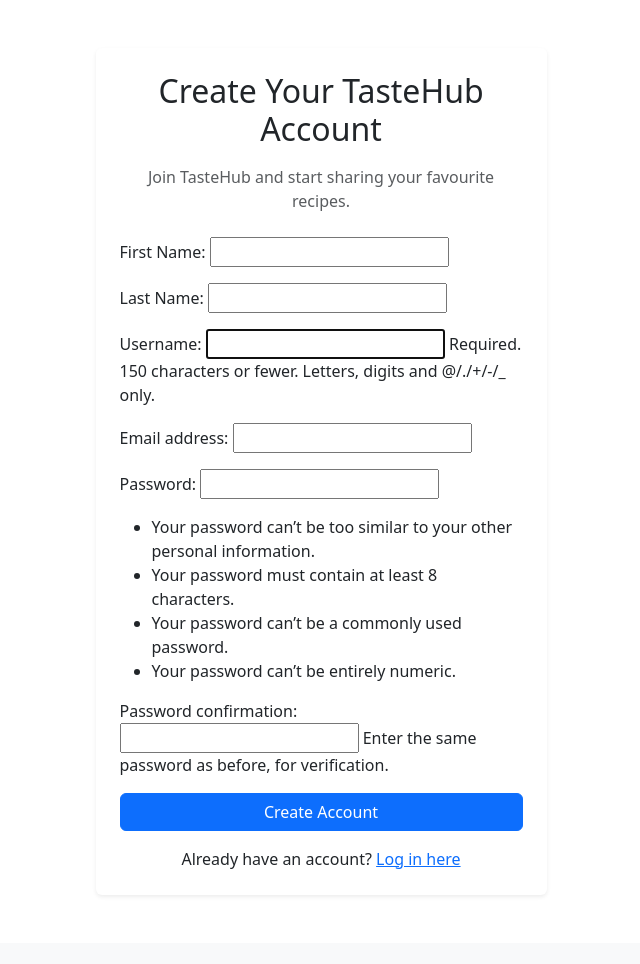
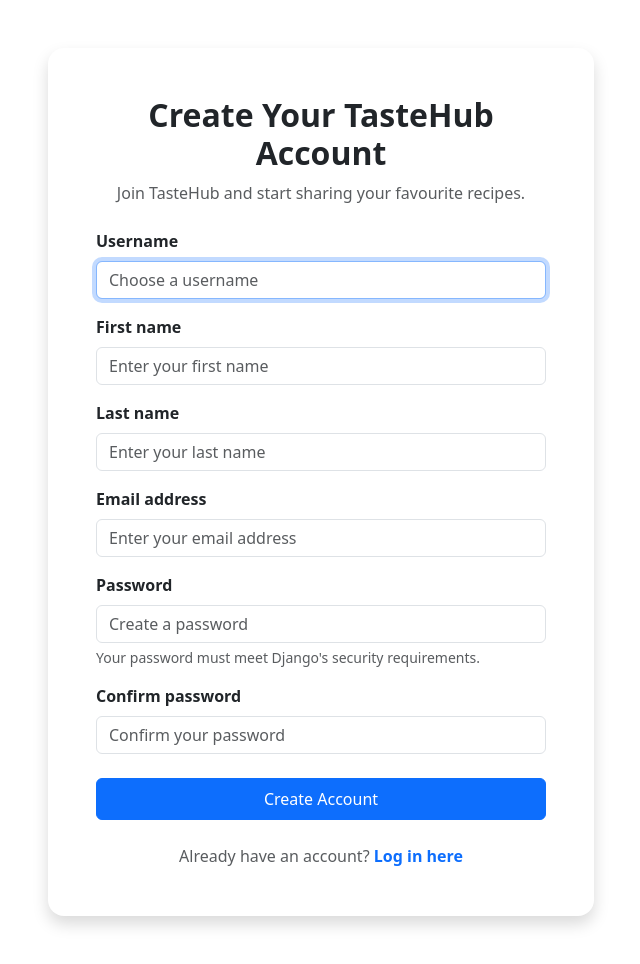
Before and after one commit to jmichael2025/TasteHub, a Django app: page /register/ in a window 1280 px wide. Shown: the part 56-1020 px from the top of the page, without its empty margins (319-959 px from the left). Before the commit the page ends 925 px from the top, so only its background shows below. Run offline with Django 5.2, Linux system fonts and the light colour scheme.

Commit message:
Style authentication and recipe forms

```diff
--- a/config/urls.py
+++ b/config/urls.py
@@ -16,9 +16,15 @@ Including another URLconf
 """
 from django.contrib import admin
 from django.urls import include, path
+from django.contrib.auth import views as auth_views
+from recipes.forms import LoginForm
 
 urlpatterns = [
     path('admin/', admin.site.urls),
+    path('accounts/login/', auth_views.LoginView.as_view(
+        authentication_form=LoginForm),
+        name='login'),
+
     path('accounts/', include('django.contrib.auth.urls')),
     path('', include('recipes.urls')),
 ]
--- a/recipes/forms.py
+++ b/recipes/forms.py
@@ -1,8 +1,10 @@
 from django import forms
-from django.contrib.auth.forms import UserCreationForm
+from django.contrib.auth.forms import UserCreationForm, AuthenticationForm
 from django.contrib.auth.models import User
+from .models import Recipe
 
 class RegisterForm(UserCreationForm):
+
     first_name = forms.CharField(
         max_length=150,
         required=True,
@@ -29,3 +31,91 @@ class RegisterForm(UserCreationForm):
                   'password1',
                   'password2'
                   ]
+
+    def __init__(self, *args, **kwargs):
+        super().__init__(*args, **kwargs)
+
+        self.fields["username"].widget.attrs.update({
+            "class": "form-control w-100",
+            "placeholder": "Choose a username"
+        })
+
+        self.fields["first_name"].widget.attrs.update({
+            "class": "form-control w-100",
+            "placeholder": "Enter your first name"
+        })
+
+        self.fields["last_name"].widget.attrs.update({
+            "class": "form-control",
+            "placeholder": "Enter your last name"
+        })
+
+        self.fields["email"].widget.attrs.update({
+            "class": "form-control w-100",
+            "placeholder": "Enter your email address"
+        })
+
+        self.fields["password1"].widget.attrs.update({
+            "class": "form-control w-100",
+            "placeholder": "Create a password"
+        })
+
+        self.fields["password2"].widget.attrs.update({
+            "class": "form-control w-100",
+            "placeholder": "Confirm your password"
+        })
+
+class RecipeForm(forms.ModelForm):
+    class Meta:
+        model = Recipe
+        fields = ['name',
+                  'description',
+                  'ingredients',
+                  'instructions',
+                  'category'
+                  ]
+
+    def __init__(self, *args, **kwargs):
+        super().__init__(*args, **kwargs)
+
+        self.fields["name"].widget.attrs.update({
+            "class": "form-control",
+            "placeholder": "Enter recipe name"
+        })
+
+        self.fields["description"].widget.attrs.update({
+            "class": "form-control",
+            "rows": 3,
+            "placeholder": "Describe your recipe"
+        })
+
+        self.fields["ingredients"].widget.attrs.update({
+            "class": "form-control",
+            "rows": 5,
+            "placeholder": "List the ingredients"
+        })
+
+        self.fields["instructions"].widget.attrs.update({
+            "class": "form-control",
+            "rows": 6,
+            "placeholder": "Describe how to prepare the recipe"
+        })
+
+        self.fields["category"].widget.attrs.update({
+            "class": "form-select"
+        })
+
+class LoginForm(AuthenticationForm):
+
+    def __init__(self, *args, **kwargs):
+        super().__init__(*args, **kwargs)
+
+        self.fields["username"].widget.attrs.update({
+            "class": "form-control",
+            "placeholder": "Enter your username"
+        })
+
+        self.fields["password"].widget.attrs.update({
+            "class": "form-control",
+            "placeholder": "Enter your password"
+        })
--- a/recipes/templates/registration/register.html
+++ b/recipes/templates/registration/register.html
@@ -5,13 +5,17 @@
 {% block content %}
 
 <div class="container py-5">
+
     <div class="row justify-content-center">
-        <div class="col-md-6 col-lg-5">
+        <div class="col-md-7 col-lg-6">
 
-            <div class="card shadow-sm border-0">
-                <div class="card-body p-4">
+            <div class="card shadow border-0 rounded-4">
 
-                    <h2 class="text-center mb-3">Create Your TasteHub Account</h2>
+                <div class="card-body p-4 p-md-5">
+
+                    <h2 class="text-center fw-bold mb-2">
+                        Create Your TasteHub Account
+                    </h2>
 
                     <p class="text-center text-muted mb-4">
                         Join TasteHub and start sharing your favourite recipes.
@@ -20,23 +24,131 @@
                     <form method="post">
                         {% csrf_token %}
 
-                        {{ form.as_p }}
+                        <!-- Username -->
+                        <div class="mb-3">
+                            <label for="{{ form.username.id_for_label }}"
+                                   class="form-label fw-semibold">
+                                Username
+                            </label>
 
-                        <button type="submit" class="btn btn-primary w-100">
+                            {{ form.username }}
+
+                            {% if form.username.errors %}
+                                <div class="text-danger small mt-1">
+                                    {{ form.username.errors }}
+                                </div>
+                            {% endif %}
+                        </div>
+
+                        <!-- First Name -->
+                        <div class="mb-3">
+
+                                <label for="{{ form.first_name.id_for_label }}"
+                                       class="form-label fw-semibold">
+                                    First name
+                                </label>
+
+                                {{ form.first_name }}
+
+                                {% if form.first_name.errors %}
+                                    <div class="text-danger small mt-1">
+                                        {{ form.first_name.errors }}
+                                    </div>
+                                {% endif %}
+                            </div>
+
+                        <!-- Last Name -->
+                            <div class="mb-3">
+                                <label for="{{ form.last_name.id_for_label }}"
+                                       class="form-label fw-semibold">
+                                    Last name
+                                </label>
+
+                                {{ form.last_name }}
+
+                                {% if form.last_name.errors %}
+                                    <div class="text-danger small mt-1">
+                                        {{ form.last_name.errors }}
+                                    </div>
+                                {% endif %}
+                            </div>
+
+
+
+                        <!-- Email -->
+                        <div class="mb-3">
+                            <label for="{{ form.email.id_for_label }}"
+                                   class="form-label fw-semibold">
+                                Email address
+                            </label>
+
+                            {{ form.email }}
+
+                            {% if form.email.errors %}
+                                <div class="text-danger small mt-1">
+                                    {{ form.email.errors }}
+                                </div>
+                            {% endif %}
+                        </div>
+
+                        <!-- Password -->
+                        <div class="mb-3">
+                            <label for="{{ form.password1.id_for_label }}"
+                                   class="form-label fw-semibold">
+                                Password
+                            </label>
+
+                            {{ form.password1 }}
+
+                            <div class="form-text">
+                                Your password must meet Django's security requirements.
+                            </div>
+
+                            {% if form.password1.errors %}
+                                <div class="text-danger small mt-1">
+                                    {{ form.password1.errors }}
+                                </div>
+                            {% endif %}
+                        </div>
+
+                        <!-- Confirm Password -->
+                        <div class="mb-4">
+                            <label for="{{ form.password2.id_for_label }}"
+                                   class="form-label fw-semibold">
+                                Confirm password
+                            </label>
+
+                            {{ form.password2 }}
+
+                            {% if form.password2.errors %}
+                                <div class="text-danger small mt-1">
+                                    {{ form.password2.errors }}
+                                </div>
+                            {% endif %}
+                        </div>
+
+                        <!-- Submit -->
+                        <button type="submit"
+                                class="btn btn-primary w-100 py-2">
                             Create Account
                         </button>
+
                     </form>
 
-                    <p class="text-center mt-3 mb-0">
+                    <p class="text-center text-muted mt-4 mb-0">
                         Already have an account?
-                        <a href="{% url 'login' %}">Log in here</a>
+                        <a href="{% url 'login' %}" class="text-decoration-none fw-semibold">
+                            Log in here
+                        </a>
                     </p>
 
                 </div>
+
             </div>
 
         </div>
     </div>
+
 </div>
 
 {% endblock %}
--- a/recipes/urls.py
+++ b/recipes/urls.py
@@ -5,4 +5,6 @@ urlpatterns = [
     path('', views.recipe_list, name='recipe_list'),
     path('api-recipes/', views.api_recipes, name='api_recipes'),
     path('register/', views.register, name='register'),
+    path('dashboard/', views.dashboard, name='dashboard'),
+    path('create-recipe/', views.create_recipe, name='create_recipe'),
 ]
--- a/recipes/views.py
+++ b/recipes/views.py
@@ -1,8 +1,14 @@
 from django.shortcuts import render, redirect
 from .models import Recipe
-from .forms import RegisterForm
+from .forms import RegisterForm, RecipeForm
 from django.contrib.auth import login
+from django.contrib.auth.decorators import login_required
 import requests
+
+@login_required
+def dashboard(request):
+    return render(request, "recipes/dashboard.html")
+
 
 def recipe_list(request):
     recipes = Recipe.objects.all()
@@ -22,7 +28,21 @@ def register(request):
         if form.is_valid():
             user = form.save()
             login(request, user)
-            return redirect('recipe_list')
+            return redirect('dashboard')
     else:
         form = RegisterForm()
     return render(request, 'registration/register.html', {'form': form})
+
+@login_required
+def create_recipe(request):
+    if request.method == 'POST':
+        form = RecipeForm(request.POST)
+
+        if form.is_valid():
+            recipe = form.save(commit=False)
+            recipe.author = request.user
+            recipe.save()
+            return redirect('dashboard')
+    else:
+        form = RecipeForm()
+    return render(request, 'recipes/create_recipe.html', {'form': form})
```
Also changed, not shown: recipes/templates/recipes/create_recipe.html (added, +112 -0 lines), recipes/templates/recipes/dashboard.html (added, +55 -0 lines), recipes/templates/registration/login.html (+59 -32 lines).
